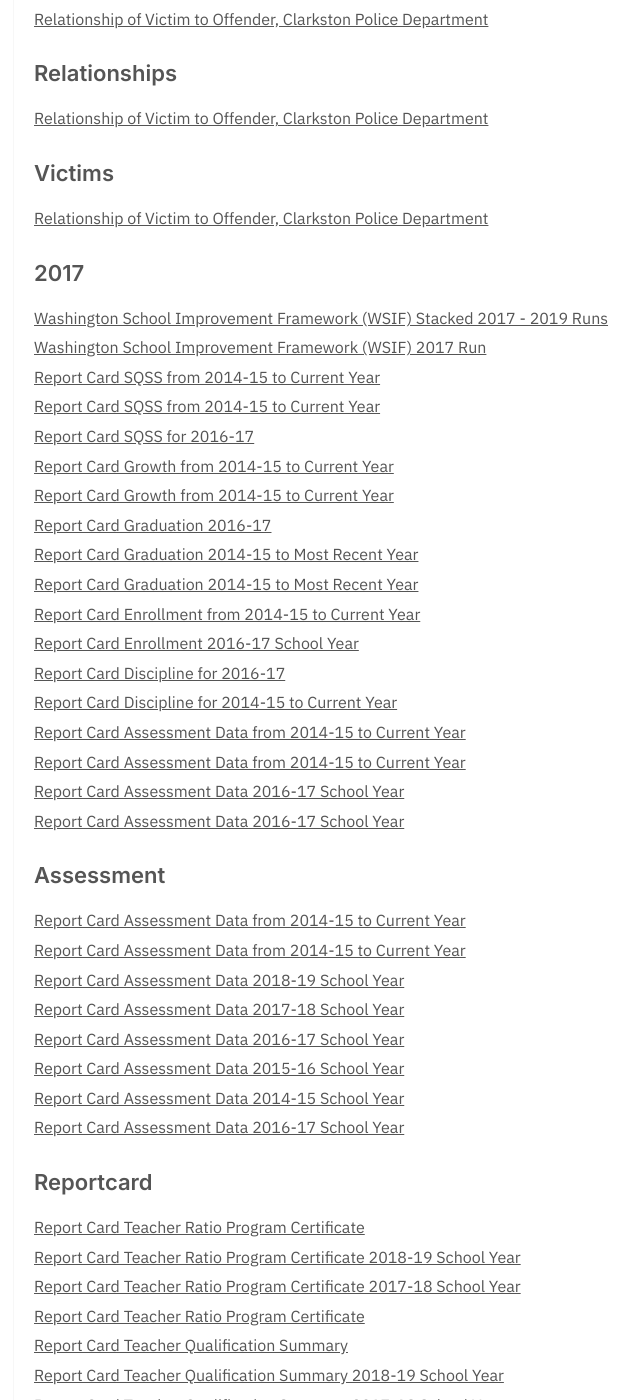
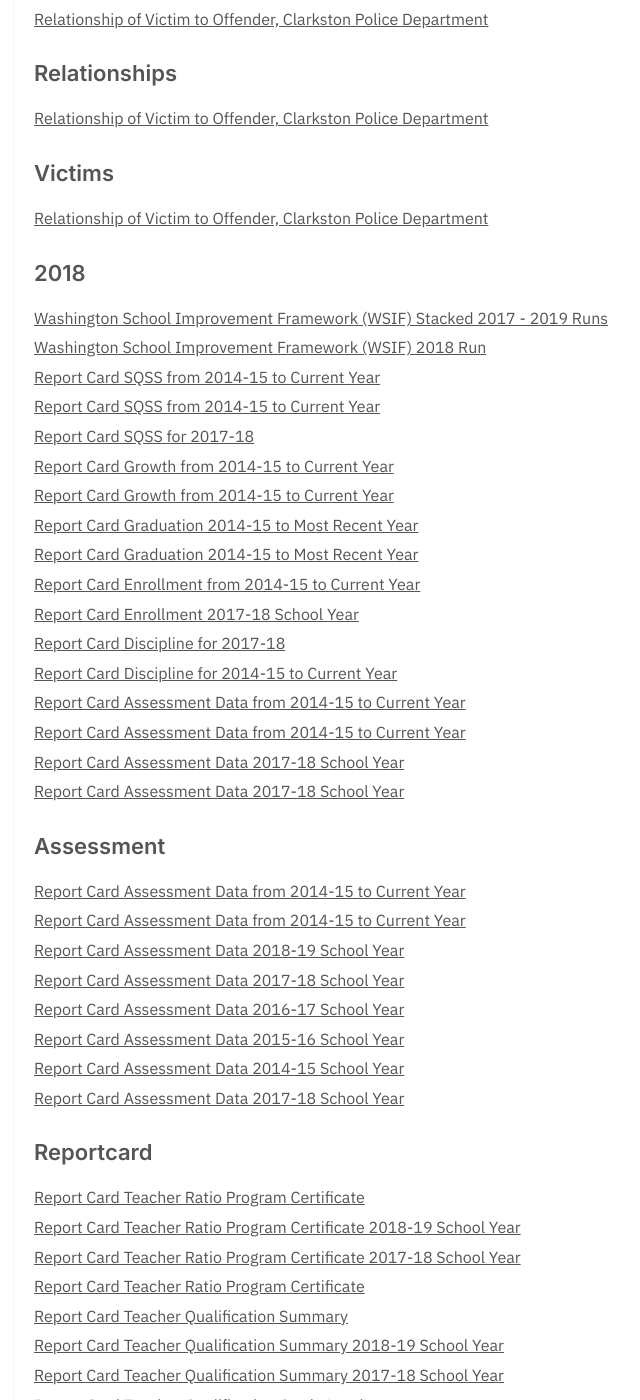
Before and after one commit to dayda-entities/state-of-washington, a Jekyll site: the page built from tags.md, in a window 1280 px wide and 1400 px high, scrolled down 82705 px. Shown: the whole window, without its empty margins (296-936 px from the left). Built offline with Jekyll 4.4.1, drawn with Linux system fonts in a browser that asks for light colours; some of the changed text lies outside the part shown.

Commit message:
Publish Data

```diff
--- a/_posts/2020-11-10-report-card-assessment-data-20.md
+++ b/_posts/2020-11-10-report-card-assessment-data-20.md
@@ -1,11 +1,11 @@
 ---
-title: Report Card Assessment Data 2016-17 School Year
-created: '2020-11-10T17:19:53.309921'
-modified: '2020-11-10T17:19:53.309929'
+title: Report Card Assessment Data 2017-18 School Year
+created: '2020-11-10T17:21:24.684056'
+modified: '2020-11-10T17:21:24.684063'
 state: active
 type: dataset
 tags:
-  - '2017'
+  - '2018'
   - Assessment
   - K 12
   - Ospi
@@ -13,9 +13,9 @@ tags:
   - Student
 groups:
   - Local Government
-csv_url: 'https://data.wa.gov/api/views/5tvk-w2c5/rows.csv?accessType=DOWNLOAD'
-json_url: 'https://data.wa.gov/api/views/5tvk-w2c5/rows.json?accessType=DOWNLOAD'
+csv_url: 'https://data.wa.gov/api/views/spyf-ga46/rows.csv?accessType=DOWNLOAD'
+json_url: 'https://data.wa.gov/api/views/spyf-ga46/rows.json?accessType=DOWNLOAD'
 layout: post
 
 ---
-This file includes Report Card assessment data from 2016-17 school year. Data is disaggregated by school, district, and the state level and includes counts of students by the following groups: grade level, gender, race/ethnicity, and student programs and special characteristics. Please review the notes below for more information.
+This file includes Report Card assessment data from 2017-18 school year. Data is disaggregated by school, district, and the state level and includes counts of students by the following groups: grade level, gender, race/ethnicity, and student programs and special characteristics. Please review the notes below for more information.
```
